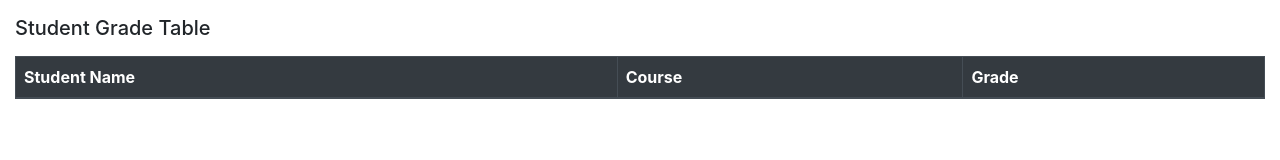
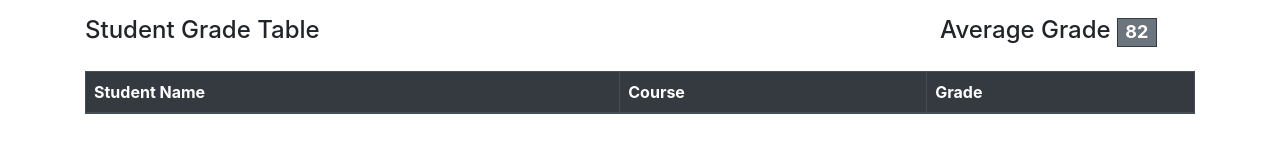
Before and after one commit to zack-kern/student-grade-table, a plain HTML site: page index.html in a window 1280 px wide. Drawn offline with nearby package versions, Linux system fonts and the light colour scheme; no server answers.

Commit message:
Added average badge in header

```diff
--- a/index.html
+++ b/index.html
@@ -12,8 +12,18 @@
     />
   </head>
   <body>
-    <div class="container-fluid">
-      <header class="my-3 h5">Student Grade Table</header>
+    <div class="container">
+      <header class="my-3">
+        <div class="row">
+          <h4 class="col-sm-9">Student Grade Table</h4>
+          <h4 class="col-sm-3">
+            Average Grade
+            <span class="badge badge-secondary border border-dark rounded-0"
+              >82</span
+            >
+          </h4>
+        </div>
+      </header>
       <table class="table table-striped table-bordered table-hover table-sm">
         <thead class="thead-dark">
           <tr>
```
